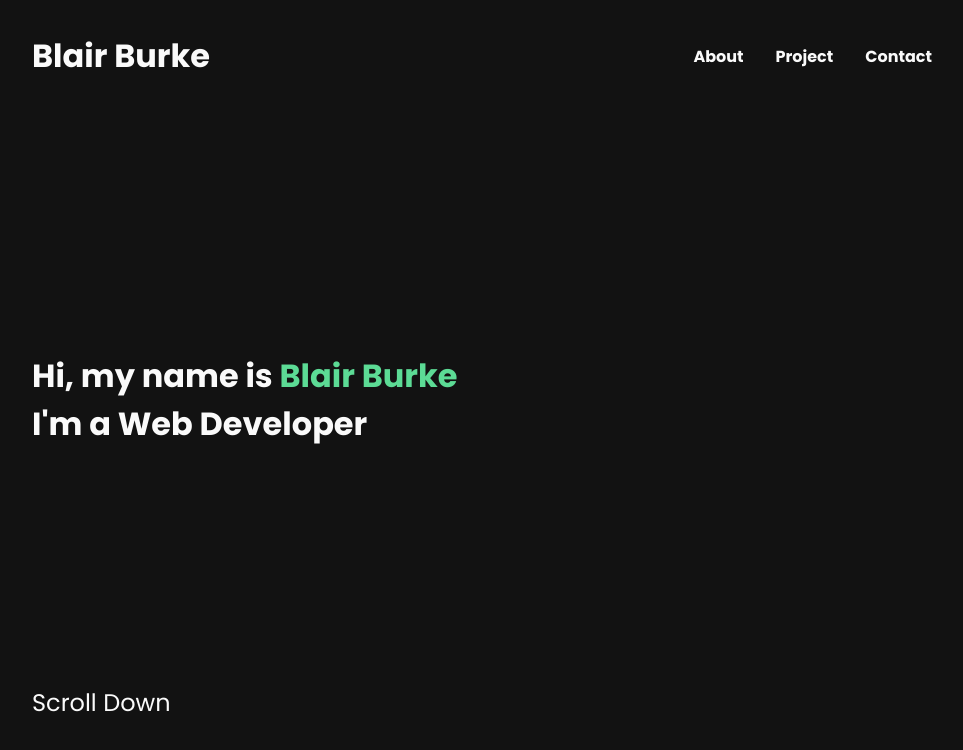
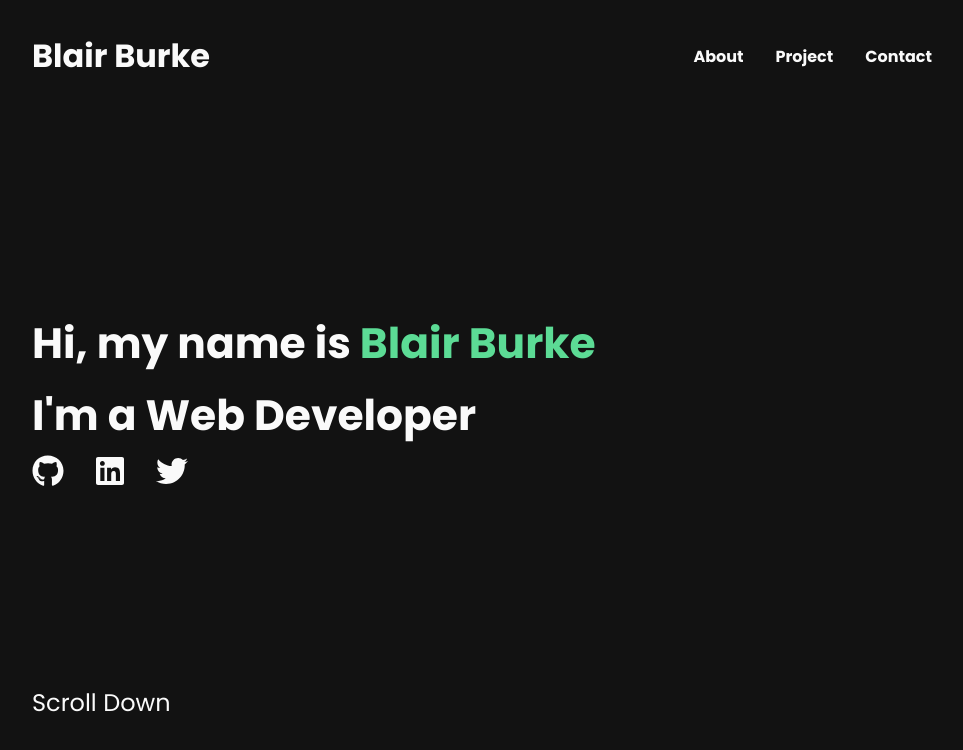
Before and after one commit to BB2455/Portfolio-2021, a Gatsby site: page / in a window 1280 px wide. Shown: the whole page, without its empty margins (158-1121 px from the left). Built offline with nearby package versions, Linux system fonts and the light colour scheme; Gatsby itself is replaced by a stand-in of ours.

Commit message:
finished landing page

```diff
--- a/gatsby-config.js
+++ b/gatsby-config.js
@@ -12,5 +12,6 @@ module.exports = {
         display: "swap",
       },
     },
+    `gatsby-plugin-fontawesome-css`,
   ],
 };
--- a/package.json
+++ b/package.json
@@ -15,8 +15,14 @@
     "clean": "gatsby clean"
   },
   "dependencies": {
+    "@fortawesome/fontawesome-svg-core": "^1.2.36",
+    "@fortawesome/free-brands-svg-icons": "^5.15.4",
+    "@fortawesome/free-regular-svg-icons": "^5.15.4",
+    "@fortawesome/free-solid-svg-icons": "^5.15.4",
+    "@fortawesome/react-fontawesome": "^0.1.15",
     "babel-plugin-styled-components": "^1.13.2",
     "gatsby": "^3.13.0",
+    "gatsby-plugin-fontawesome-css": "^1.1.0",
     "gatsby-plugin-google-fonts": "^1.0.1",
     "gatsby-plugin-styled-components": "^4.13.0",
     "react": "^17.0.1",
--- a/src/components/Landing/Landing.styled.js
+++ b/src/components/Landing/Landing.styled.js
@@ -1,5 +1,6 @@
 import styled, { keyframes } from "styled-components";
 // import { device } from "../Devices";
+import theme from "../../themes/theme";
 
 export const LandingWrapper = styled.div`
   height: 100vh;
@@ -11,9 +12,14 @@ export const LandingWrapper = styled.div`
 `;
 
 export const LandingTitle = styled.h1`
-  font-size: 2.65rem
-  color: ${(props) => props.color}
+  font-size: 2.65rem;
+  color: ${(props) => props.color};
+  margin-bottom: 0.5rem;
+`;
 
+const scrollAnimation = keyframes`
+  0% {bottom: 8%}
+  40%, 100% {bottom: 10%}
 `;
 
 export const LandingText = styled.h2`
@@ -21,8 +27,18 @@ export const LandingText = styled.h2`
   bottom: 10%;
   font-size: 1.5rem;
   font-weight: 400;
+  animation: ${scrollAnimation} 2s ease-out infinite;
 `;
 
 LandingTitle.defaultProps = {
   color: "inherit",
 };
+
+export const IconLink = styled.a`
+  text-decoration: none;
+  margin-right: 2rem;
+  color: ${theme.mainColor};
+  &:hover {
+    color: #5cdb95;
+  }
+`;
--- a/src/components/Landing/index.jsx
+++ b/src/components/Landing/index.jsx
@@ -1,6 +1,17 @@
 import * as React from "react";
 import NavBar from "../NavBar";
-import { LandingWrapper, LandingTitle, LandingText } from "./Landing.styled";
+import {
+  LandingWrapper,
+  LandingTitle,
+  LandingText,
+  IconLink,
+} from "./Landing.styled";
+import { FontAwesomeIcon } from "@fortawesome/react-fontawesome";
+import {
+  faGithub,
+  faLinkedin,
+  faTwitter,
+} from "@fortawesome/free-brands-svg-icons";
 
 const Landing = () => {
   return (
@@ -10,6 +21,20 @@ const Landing = () => {
         Hi, my name is <span style={{ color: "#5CDB95" }}>Blair Burke</span>
       </LandingTitle>
       <LandingTitle>I'm a Web Developer</LandingTitle>
+      <div>
+        <IconLink href="https://github.com/BB2455" target="_blank">
+          <FontAwesomeIcon icon={faGithub} size="2x" />
+        </IconLink>
+        <IconLink
+          href="https://www.linkedin.com/in/blair-burke-8b285a203/"
+          target="_blank"
+        >
+          <FontAwesomeIcon icon={faLinkedin} size="2x" />
+        </IconLink>
+        <IconLink href="https://twitter.com/BlairCodes" target="_blank">
+          <FontAwesomeIcon icon={faTwitter} size="2x" />
+        </IconLink>
+      </div>
       <LandingText>Scroll Down</LandingText>
     </LandingWrapper>
   );
--- a/src/components/NavBar/NavBar.styled.js
+++ b/src/components/NavBar/NavBar.styled.js
@@ -1,5 +1,7 @@
 import styled from "styled-components";
 // import { device } from "../Devices";
+import GatsbyLink from "gatsby-link";
+import theme from "../../themes/theme";
 
 export const Nav = styled.div`
   position: absolute;
@@ -14,7 +16,13 @@ export const NavLinks = styled.div`
   display: flex;
 `;
 
-export const NavLink = styled.h2`
+export const NavLink = styled(GatsbyLink)`
   font-size: 1rem;
   margin-left: 2rem;
+  text-decoration: none;
+  font-weight: 700;
+  color: ${theme.mainColor};
+  &:hover {
+    color: #5cdb95;
+  }
 `;
--- a/src/components/NavBar/index.jsx
+++ b/src/components/NavBar/index.jsx
@@ -7,9 +7,9 @@ const NavBar = () => {
     <Nav>
       <Title>Blair Burke</Title>
       <NavLinks>
-        <NavLink>About</NavLink>
-        <NavLink>Project</NavLink>
-        <NavLink>Contact</NavLink>
+        <NavLink to="#about">About</NavLink>
+        <NavLink to="#projects">Project</NavLink>
+        <NavLink to="#contact">Contact</NavLink>
       </NavLinks>
     </Nav>
   );
--- a/src/components/index.js
+++ b/src/components/index.js
@@ -1,2 +1 @@
 export { default as Landing } from "./Landing";
-export { default as GlobalStyle } from "./global.styled";
--- a/src/components/global.styled.js
+++ b/src/global.styled.js
@@ -1,4 +1,5 @@
 import { createGlobalStyle } from "styled-components";
+import theme from "./themes/theme";
 
 const GlobalStyle = createGlobalStyle`
   * {
@@ -8,8 +9,8 @@ const GlobalStyle = createGlobalStyle`
   }
 
   body {
-    background: #121212;
-    color: #FAFAFA;
+    background: ${theme.backgroundColor};
+    color: ${theme.mainColor};
   }
 
 `;
--- a/src/pages/index.js
+++ b/src/pages/index.js
@@ -1,5 +1,6 @@
 import * as React from "react";
-import { Landing, GlobalStyle } from "../components";
+import GlobalStyle from "../global.styled";
+import { Landing } from "../components";
 import { Container } from "../components/shared";
 
 const IndexPage = () => {
--- /dev/null
+++ b/src/themes/theme.js
@@ -0,0 +1,6 @@
+const theme = {
+  mainColor: "#FAFAFA",
+  backgroundColor: "#121212",
+};
+
+export default theme;
```
Also changed, not shown: 1 other file.
